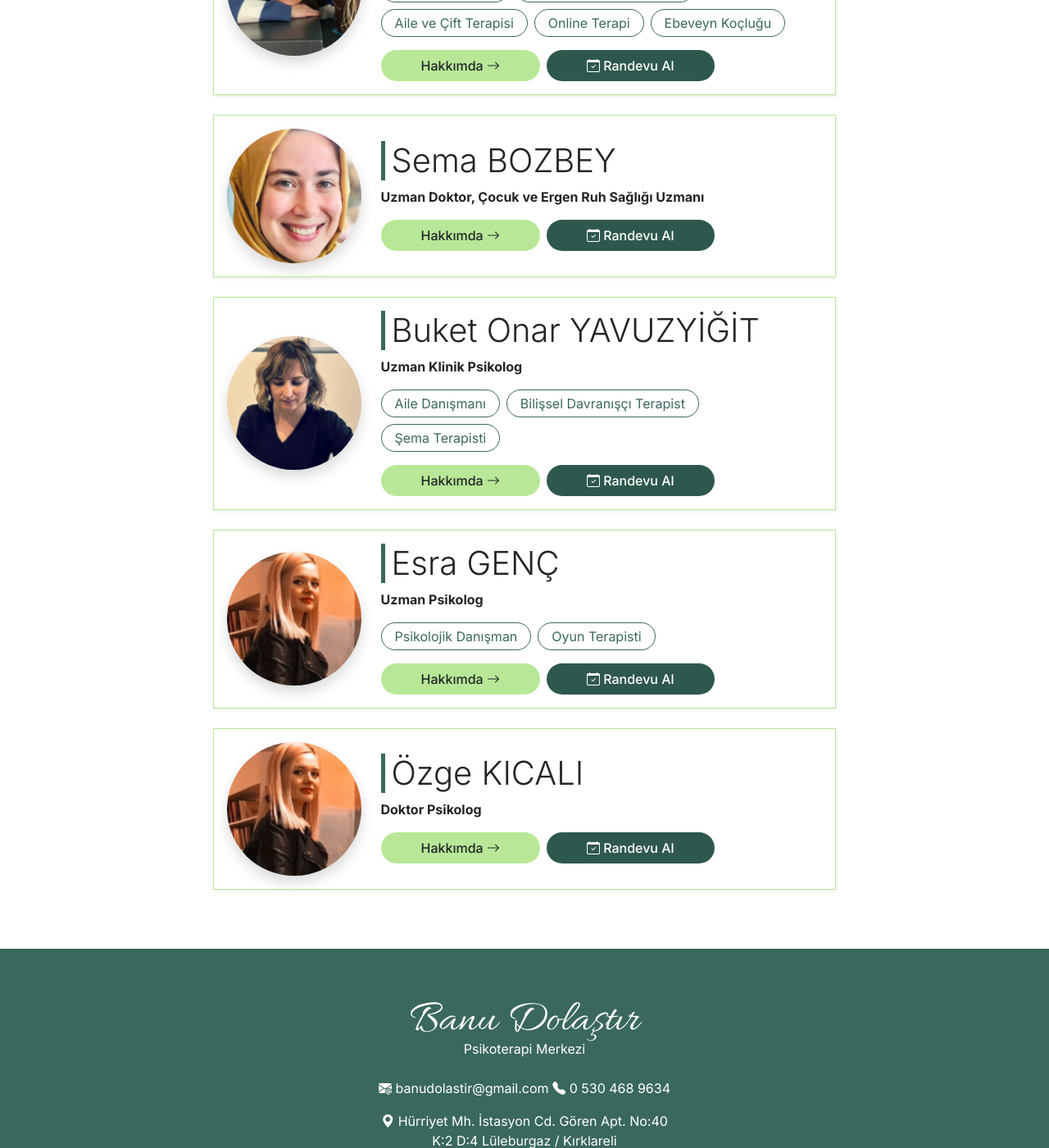
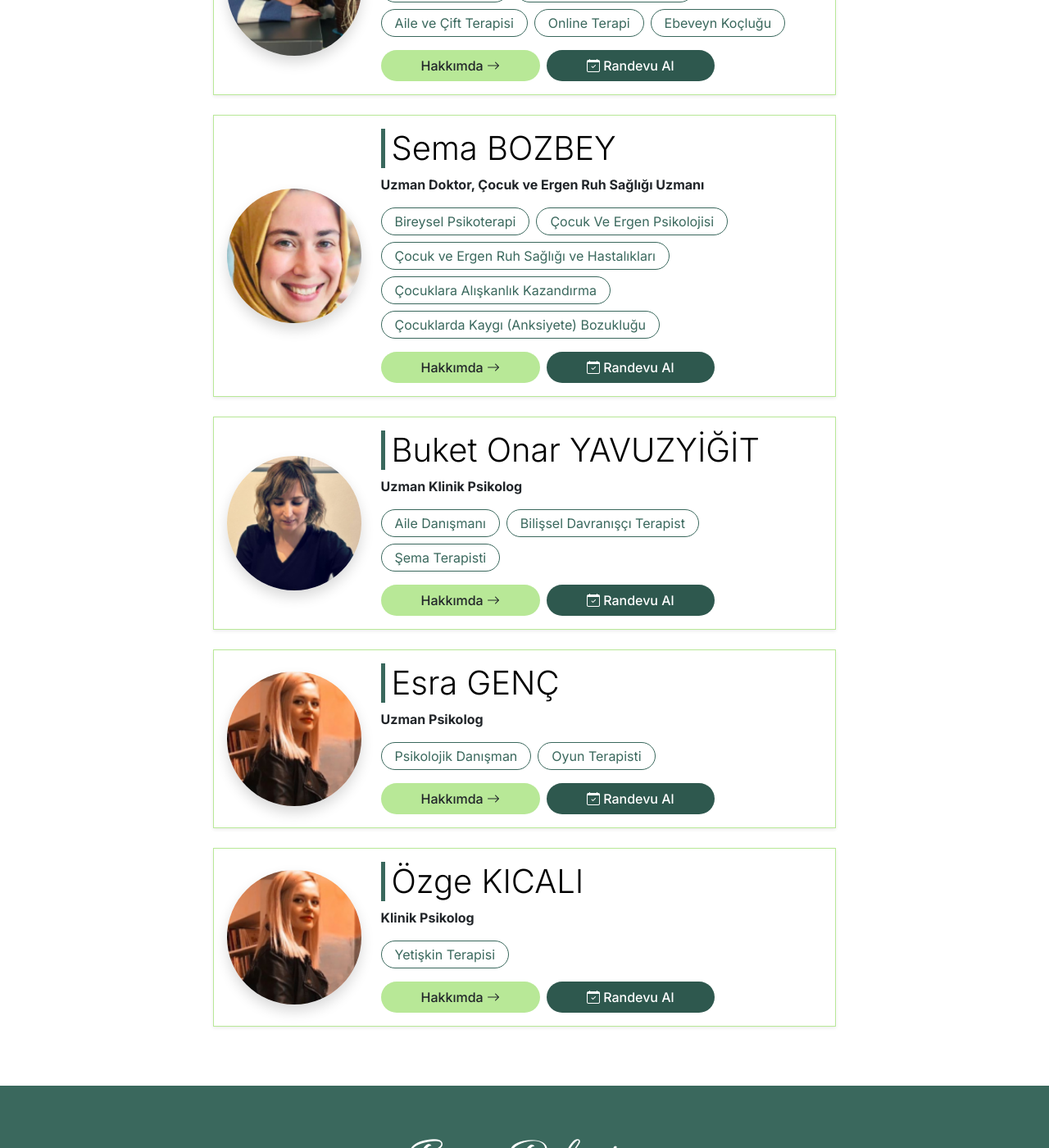
Before and after one commit to enderkus/bd-jekyll, a Jekyll site: the page built from uzmanlarimiz.html, in a window 1280 px wide and 1400 px high, scrolled down 512 px. Shown: the whole window at 82% size. Built offline with Jekyll 4.4.1, drawn with Linux system fonts in a browser that asks for light colours; a script that is not in the unit is left out; comment, search, counter and statistics services are not loaded.

Commit message:
create : all experts page and fixed link active

```diff
--- a/_layouts/default.html
+++ b/_layouts/default.html
@@ -180,7 +180,7 @@
                     <li><a href="./" class="nav-link {% if page.path == 'index.html' %}active{% endif %}"><i
                             class="bi bi-house"></i></a></li>
                     <li><a href="./uzmanlarimiz"
-                           class="nav-link {% if page.path == 'uzmanlarimiz.html' %}active{% endif %}">Uzmanlarımız</a>
+                           class="nav-link {% if page.path == 'uzmanlarimiz.html' %}active{% endif %} {% if page.is_expert == true %}active{% endif %}">Uzmanlarımız</a>
                     </li>
                     <li><a href="./sema-terapi"
                            class="nav-link {% if page.path == 'sema-terapi.html' %}active{% endif %}">Şema Terapi</a>
@@ -293,12 +293,12 @@
                 Ana Sayfa</a>
             </li>
             <li><a href="./uzmanlarimiz"
-                   class="nav-link {% if page.path == 'uzmanlarimiz.html' %}active{% endif %}">Uzmanlarımız</a>
+                   class="nav-link {% if page.path == 'uzmanlarimiz.html' %}active{% endif %} {% if page.is_expert == true %}active{% endif %}">Uzmanlarımız</a>
             </li>
             <li><a href="./sema-terapi"
                    class="nav-link {% if page.path == 'sema-terapi.html' %}active{% endif %}">Şema Terapi</a>
             </li>
-            <li><a href="./yazilar" class="nav-link {% if page.path == 'yazilar.html' %}active{% endif %}">Yazılar</a>
+            <li><a href="./yazilar" class="nav-link {% if page.path == 'yazilar.html' %}active{% endif %} {% if page.is_article == true %}active{% endif %}">Yazılar</a>
             </li>
             <li><a href="./sss" class="nav-link {% if page.path == 'sss.html' %}active{% endif %}">S.S.S</a></li>
             <li><a href="./kvkk" class="nav-link {% if page.path == 'kvkk.html' %}active{% endif %}">KVKK</a>
--- a/banu-dolastir.html
+++ b/banu-dolastir.html
@@ -3,6 +3,7 @@
 layout: page
 description: Uzm. Kl. Psk. Banu Dolaştır
 canonical_path: "/banu-dolastir"
+is_expert: true
 ---
 
 <div class="page-cover py-5 shadow">
--- a/uzmanlarimiz.html
+++ b/uzmanlarimiz.html
@@ -62,7 +62,7 @@
                                 </ul>
 
                                 <div class="d-flex flex-column flex-sm-row gap-2">
-                                    <a href="/banu-dolastir" class="btn btn-site-style rounded-pill fw-medium px-5">Hakkımda
+                                    <a href="./banu-dolastir" class="btn btn-site-style rounded-pill fw-medium px-5">Hakkımda
                                         <i class="bi bi-arrow-right"></i></a>
                                     <a href="/banu-dolastir#randevu-al"
                                        class="btn btn-site-style-dark rounded-pill fw-medium px-5"><i
@@ -81,15 +81,31 @@
                             </div>
 
                             <div class="col-xl-9 d-flex flex-column justify-content-center">
-                                <h3 class="display-6 fw-light border-start border-default-color border-5 ps-2">Sema
-                                    BOZBEY</h3>
-                                <p class="fw-bold">Uzman Doktor, Çocuk ve Ergen Ruh Sağlığı
-                                    Uzmanı</p>
-
+                                <h3 class="display-6 fw-light border-start border-default-color border-5 ps-2"><a
+                                        href="./sema-bozbey" class="text-decoration-none text-black">Sema BOZBEY</a>
+                                </h3>
+                                <p class="fw-bold">Uzman Doktor, Çocuk ve Ergen Ruh Sağlığı Uzmanı</p>
+                                <ul class="list-unstyled d-flex flex-wrap gap-2">
+                                    <li class="border border-default-color text-default-color py-1 px-3 rounded-pill">
+                                        Bireysel Psikoterapi
+                                    </li>
+                                    <li class="border border-default-color text-default-color py-1 px-3 rounded-pill">
+                                        Çocuk Ve Ergen Psikolojisi
+                                    </li>
+                                    <li class="border border-default-color text-default-color py-1 px-3 rounded-pill">
+                                        Çocuk ve Ergen Ruh Sağlığı ve Hastalıkları
+                                    </li>
+                                    <li class="border border-default-color text-default-color py-1 px-3 rounded-pill">
+                                        Çocuklara Alışkanlık Kazandırma
+                                    </li>
+                                    <li class="border border-default-color text-default-color py-1 px-3 rounded-pill">
+                                        Çocuklarda Kaygı (Anksiyete) Bozukluğu
+                                    </li>
+                                </ul>
                                 <div class="d-flex flex-column flex-sm-row gap-2">
-                                    <a href="/banu-dolastir" class="btn btn-site-style rounded-pill fw-medium px-5">Hakkımda
+                                    <a href="./sema-bozbey" class="btn btn-site-style rounded-pill fw-medium px-5">Hakkımda
                                         <i class="bi bi-arrow-right"></i></a>
-                                    <a href="/banu-dolastir#randevu-al"
+                                    <a href="./sema-bozbey#randevu-al"
                                        class="btn btn-site-style-dark rounded-pill fw-medium px-5"><i
                                             class="bi bi-calendar-check"></i> Randevu Al</a>
                                 </div>
@@ -108,8 +124,9 @@
                             </div>
 
                             <div class="col-xl-9 d-flex flex-column justify-content-center">
-                                <h3 class="display-6 fw-light border-start border-default-color border-5 ps-2">Buket
-                                    Onar YAVUZYİĞİT</h3>
+                                <h3 class="display-6 fw-light border-start border-default-color border-5 ps-2"><a
+                                        href="./buket-onar-yavuzyigit" class="text-decoration-none text-black">Buket Onar YAVUZYİĞİT</a>
+                                </h3>
                                 <p class="fw-bold">Uzman Klinik Psikolog</p>
                                 <ul class="list-unstyled d-flex flex-wrap gap-2">
                                     <li class="border border-default-color text-default-color py-1 px-3 rounded-pill">
@@ -124,9 +141,9 @@
                                 </ul>
 
                                 <div class="d-flex flex-column flex-sm-row gap-2">
-                                    <a href="/banu-dolastir" class="btn btn-site-style rounded-pill fw-medium px-5">Hakkımda
+                                    <a href="./buket-onar-yavuzyigit" class="btn btn-site-style rounded-pill fw-medium px-5">Hakkımda
                                         <i class="bi bi-arrow-right"></i></a>
-                                    <a href="/banu-dolastir#randevu-al"
+                                    <a href="./buket-onar-yavuzyigit#randevu-al"
                                        class="btn btn-site-style-dark rounded-pill fw-medium px-5"><i
                                             class="bi bi-calendar-check"></i> Randevu Al</a>
                                 </div>
@@ -139,12 +156,13 @@
                         <div class="row">
                             <div class="col-xl-3 d-flex align-items-center justify-content-center mb-4 mb-xl-0">
                                 <img src="./images/persons/esra-boxed.png" class="w-100 rounded-circle shadow"
-                                     alt="Banu DOLAŞTIR">
+                                     alt="Esra GENÇ">
                             </div>
 
                             <div class="col-xl-9 d-flex flex-column justify-content-center">
-                                <h3 class="display-6 fw-light border-start border-default-color border-5 ps-2">Esra
-                                    GENÇ</h3>
+                                <h3 class="display-6 fw-light border-start border-default-color border-5 ps-2"><a
+                                        href="./esra-genc" class="text-decoration-none text-black">Esra GENÇ</a>
+                                </h3>
                                 <p class="fw-bold">Uzman Psikolog</p>
                                 <ul class="list-unstyled d-flex flex-wrap gap-2">
                                     <li class="border border-default-color text-default-color py-1 px-3 rounded-pill">
@@ -156,9 +174,9 @@
                                 </ul>
 
                                 <div class="d-flex flex-column flex-sm-row gap-2">
-                                    <a href="/banu-dolastir" class="btn btn-site-style rounded-pill fw-medium px-5">Hakkımda
+                                    <a href="./esra-genc" class="btn btn-site-style rounded-pill fw-medium px-5">Hakkımda
                                         <i class="bi bi-arrow-right"></i></a>
-                                    <a href="/banu-dolastir#randevu-al"
+                                    <a href="./esra-genc#randevu-al"
                                        class="btn btn-site-style-dark rounded-pill fw-medium px-5"><i
                                             class="bi bi-calendar-check"></i> Randevu Al</a>
                                 </div>
@@ -175,14 +193,20 @@
                             </div>
 
                             <div class="col-xl-9 d-flex flex-column justify-content-center">
-                                <h3 class="display-6 fw-light border-start border-default-color border-5 ps-2">Özge
-                                    KICALI</h3>
-                                <p class="fw-bold" id="personal-title">Doktor Psikolog</p>
+                                <h3 class="display-6 fw-light border-start border-default-color border-5 ps-2"><a
+                                        href="./ozge-kicali" class="text-decoration-none text-black">Özge KICALI</a>
+                                </h3>
+                                <p class="fw-bold" id="personal-title">Klinik Psikolog</p>
+                                <ul class="list-unstyled d-flex flex-wrap gap-2">
+                                    <li class="border border-default-color text-default-color py-1 px-3 rounded-pill">
+                                        Yetişkin Terapisi
+                                    </li>
+                                </ul>
 
                                 <div class="d-flex flex-column flex-sm-row gap-2">
-                                    <a href="/banu-dolastir" class="btn btn-site-style rounded-pill fw-medium px-5">Hakkımda
+                                    <a href="./ozge-kicali" class="btn btn-site-style rounded-pill fw-medium px-5">Hakkımda
                                         <i class="bi bi-arrow-right"></i></a>
-                                    <a href="/banu-dolastir#randevu-al"
+                                    <a href="./ozge-kicali#randevu-al"
                                        class="btn btn-site-style-dark rounded-pill fw-medium px-5"><i
                                             class="bi bi-calendar-check"></i> Randevu Al</a>
                                 </div>
```
Also changed, not shown: buket-onar-yavuzyigit.html (added, +139 -0 lines), esra-genc.html (added, +131 -0 lines), ozge-kicali.html (added, +143 -0 lines), sema-bozbey.html (added, +130 -0 lines), 1 other file.
